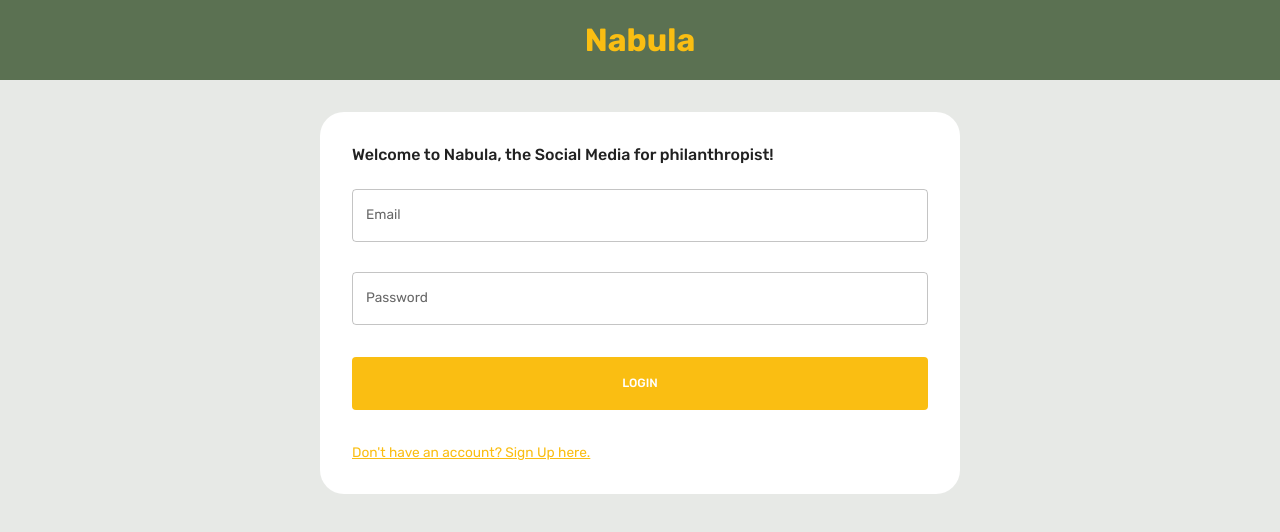
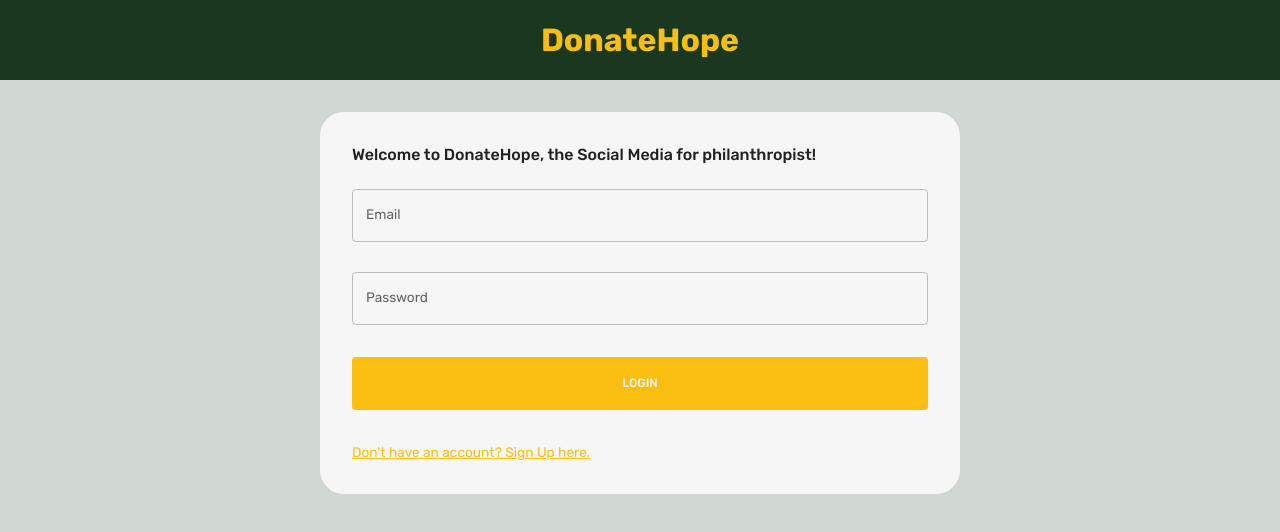
Before and after one commit to ukashanoor/SoftwareDevelopProject, a React (Create React App) app in the folder client/: page / in a window 1280 px wide. Shown: the top 532 px of the page. Built offline with nearby package versions, Linux system fonts and the light colour scheme.

Commit message:
Final the theme and random ads.

```diff
--- a/client/src/scenes/loginPage/index.jsx
+++ b/client/src/scenes/loginPage/index.jsx
@@ -13,7 +13,7 @@ const LoginPage = () => {
         textAlign="center"
       >
         <Typography fontWeight="bold" fontSize="32px" color="primary">
-          Nabula
+        DonateHope
         </Typography>
       </Box>
 
@@ -25,7 +25,7 @@ const LoginPage = () => {
         backgroundColor={theme.palette.background.alt}
       >
         <Typography fontWeight="500" variant="h5" sx={{ mb: "1.5rem" }}>
-          Welcome to Nabula, the Social Media for philanthropist!
+          Welcome to DonateHope, the Social Media for philanthropist!
         </Typography>
         <Form />
       </Box>
--- a/client/src/scenes/navbar/index.jsx
+++ b/client/src/scenes/navbar/index.jsx
@@ -34,6 +34,7 @@ const Navbar = () => {
   const theme = useTheme();
   const neutralLight = theme.palette.neutral.light;
   const dark = theme.palette.neutral.dark;
+  const light = theme.palette.neutral.main;
   const primaryLight = theme.palette.primary.light;
   const navbarColorDefault = theme.palette.navbar.default;
   const navbarColor = theme.palette.navbar.alt;
@@ -58,7 +59,7 @@ const Navbar = () => {
             },
           }}
         >
-          Nabula
+          DonateHope
         </Typography>
       </FlexBetween>
 
@@ -67,14 +68,14 @@ const Navbar = () => {
         <FlexBetween gap="2rem">
           <IconButton onClick={() => dispatch(setMode())}>
             {theme.palette.mode === "dark" ? (
-              <DarkMode sx={{ fontSize: "25px" }} />
+              <DarkMode color="primary" sx={{ fontSize: "25px" }} />
             ) : (
-              <LightMode sx={{ color: dark, fontSize: "25px" }} />
+              <LightMode color="primary" sx={{ fontSize: "25px" }} />
             )}
           </IconButton>
-          <Message sx={{ fontSize: "25px" }} />
-          <Notifications sx={{ fontSize: "25px" }} />
-          <Help sx={{ fontSize: "25px" }} />
+          <Message color="primary" sx={{ fontSize: "25px" }} />
+          <Notifications color="primary" sx={{ fontSize: "25px" }} />
+          <Help color="primary" sx={{ fontSize: "25px" }} />
           <FormControl variant="standard" value={fullName}>
             <Select
               value={fullName}
@@ -142,14 +143,14 @@ const Navbar = () => {
               sx={{ fontSize: "25px" }}
             >
               {theme.palette.mode === "dark" ? (
-                <DarkMode sx={{ fontSize: "25px" }} />
+                <DarkMode color="primary" sx={{ fontSize: "25px" }} />
               ) : (
-                <LightMode sx={{ color: dark, fontSize: "25px" }} />
+                <LightMode color="primary" sx={{ color: light, fontSize: "25px" }} />
               )}
             </IconButton>
-            <Message sx={{ fontSize: "25px" }} />
-            <Notifications sx={{ fontSize: "25px" }} />
-            <Help sx={{ fontSize: "25px" }} />
+            <Message color="primary" sx={{ fontSize: "25px" }} />
+            <Notifications color="primary" sx={{ fontSize: "25px" }} />
+            <Help color="primary" sx={{ fontSize: "25px" }} />
             <FormControl variant="standard" value={fullName}>
               <Select
                 value={fullName}
--- a/client/src/theme.js
+++ b/client/src/theme.js
@@ -28,14 +28,14 @@ export const colorTokens = {
     900: "#001519",
   },
   green:{
-    2:"#E7E9E6",
-    5:"#5B7152",
+    0:"#D1D7D2",
+    5:"#19381F",
 
   },
   yellow:{
-    5:"#FAEFD8",
-    10:"#FED663",
-    15:"#FFC92E",
+
+    10:"#FABE12",
+    15:"#FABE12",
     20:"#FABE12",
 
   }
@@ -50,9 +50,9 @@ export const themeSettings = (mode) => {
         ? {
             // palette values for dark mode
             primary: {
-              dark: colorTokens.primary[200],
-              main: colorTokens.primary[500],
-              light: colorTokens.primary[800],
+              dark: colorTokens.green[5],
+              main: colorTokens.yellow[20],
+              light: colorTokens.yellow[10],
 
               // dark: colorTokens.primary[200],
               // main: colorTokens.primary[500],
@@ -96,14 +96,21 @@ export const themeSettings = (mode) => {
             },
             background: {
               // default: colorTokens.grey[10],
+              // alt: colorTokens.grey[0],
 
-              default: colorTokens.green[2],
-              alt: colorTokens.grey[0],
+              // default: colorTokens.green[2],
+              // alt: colorTokens.grey[0],
 
+              default: colorTokens.green[0],
+              alt: colorTokens.grey[10],
             },
             navbar: {
-              default: colorTokens.green[5],
+
+              default: colorTokens.grey[10],
               alt: colorTokens.green[5],
+
+              // default: colorTokens.green[5],
+              // alt: colorTokens.green[5],
             },
           }),
     },
```
